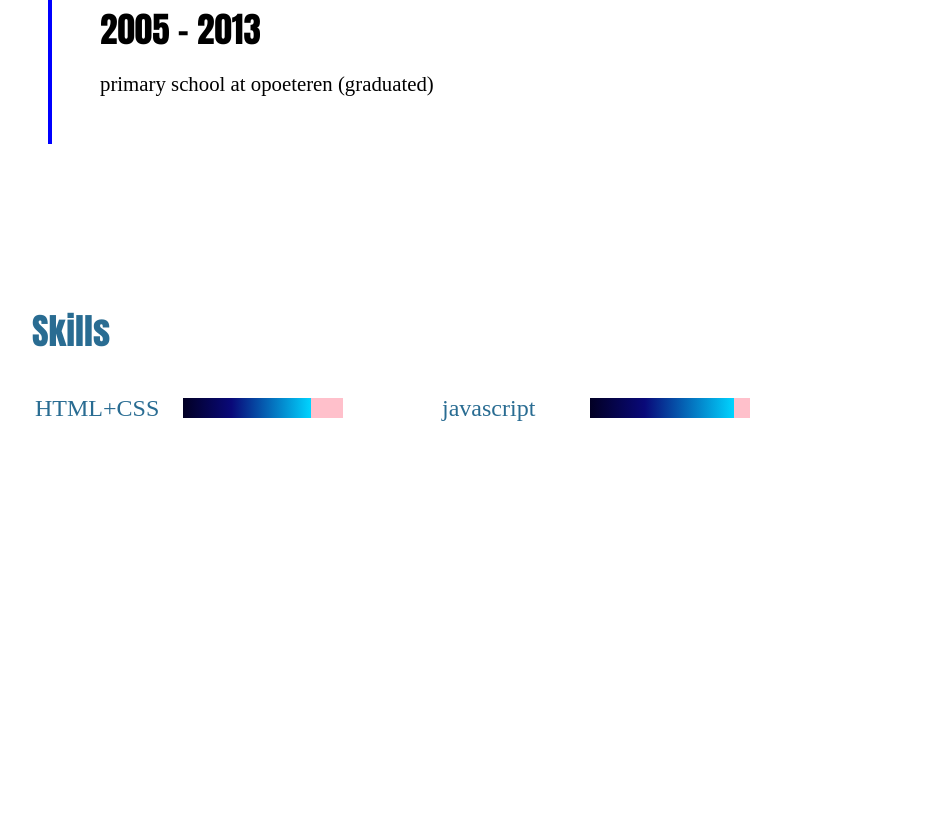
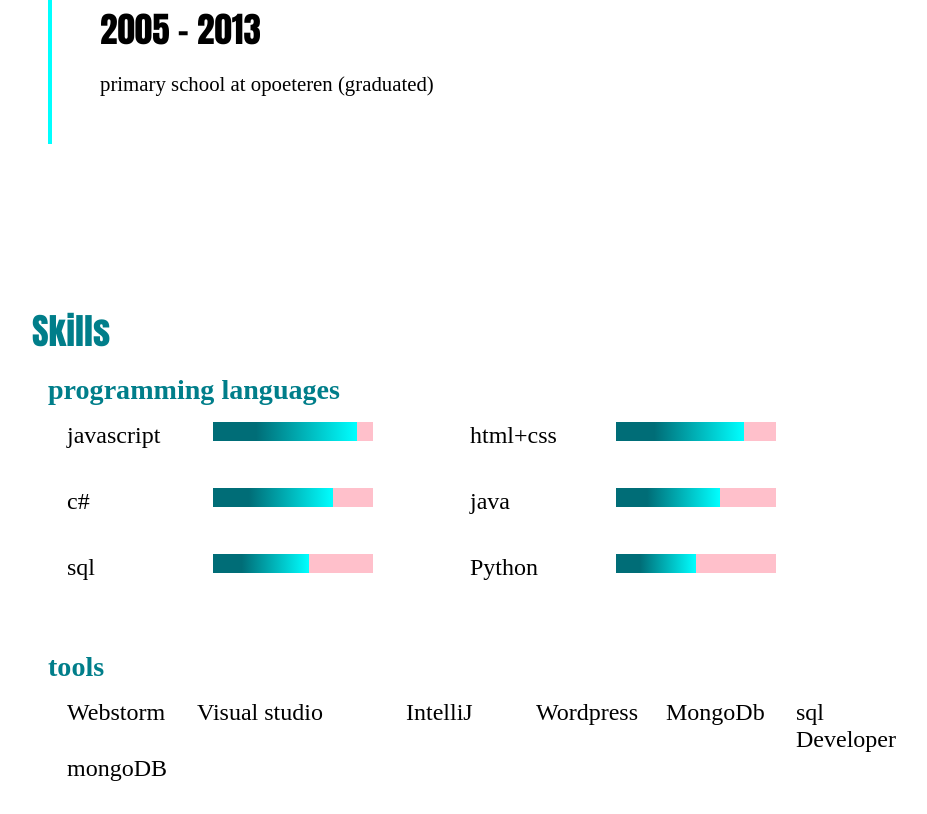
Before and after one commit to jordivhw/jordivhw.github.io, a plain HTML site: page index.html in a window 1280 px wide. Shown: the part 1706-2520 px from the top of the page, without its empty margins (272-1199 px from the left). Drawn offline with Linux system fonts and the light colour scheme.

Commit message:
added skills
adjusted color schema

```diff
--- a/index.css
+++ b/index.css
@@ -1,6 +1,10 @@
 @font-face {
     font-family: ThreeDimentionalFont;
     src: url("src/BEYONDCONTROL.ttf");
+}
+
+.clearfix {
+    clear: both;
 }
 
 html{
@@ -68,13 +72,17 @@ nav {
 
 .nav-item:hover {
     transition: all 0.8s ease;
-    color: #82AEB1;
-    border: 1px solid #93C6D6;
+    border: 1px solid aqua;
 }
 
 .nav-item a {
     text-decoration: none;
     color: aliceblue;
+}
+
+.nav-item a:hover {
+    transition: all 0.5s ease;
+    color: aqua;
 }
 
 .nav-item:visited {
@@ -100,7 +108,7 @@ nav {
     display: inline;
     position: fixed;
     top: 2rem;
-    color: whitesmoke;
+    color: aqua;
 }
 
 #cartoon-me {
@@ -116,7 +124,7 @@ nav {
     font-size: 1.5rem;
     min-height: 80vh;
     padding-top: 10rem;
-    color: #296c92;
+    color: #007e8a;
     position: relative;
     left: 1rem;
     margin-left: 0;
@@ -136,9 +144,6 @@ nav {
     margin: 1rem 1rem 0 0
 }
 
-.icons:hover {
-    background-color: #93C6D6;
-}
 
 #IconsSection {
     position: fixed;
@@ -170,7 +175,7 @@ nav {
     padding: 3em 2em 2em;
     position: relative;
     color: black;
-    border-left: 4px solid blue;
+    border-left: 4px solid aqua;
     left: 1rem;
     margin-left: 0;
 }
@@ -197,16 +202,26 @@ nav {
  }
 
 
-#skillsTable {
+.skillsTables {
     float: left;
+    color: black;
+    margin: 0.8rem 0 2rem 2rem;
 }
 
-#skillsTable tr td:nth-child(3){
+.skillsTables tr td:nth-child(3){
     padding-left: 5rem;
+}
+
+.typeSkill {
+    margin-left: 1rem;
 }
 
 table tr {
     height: 4rem;
+}
+
+table td {
+    float: left;
 }
 
 
@@ -224,7 +239,7 @@ table tr {
 
 .skillbar {
     height: 100%;
-    background: linear-gradient(90deg, rgba(2,0,36,1) 0%, rgba(9,9,121,1) 38%, rgba(0,212,255,1) 100%);
+    background: linear-gradient(90deg, rgba(0,109,119,1) 30%, rgba(0,255,255,1) 100%);
     float: left;
 }
 
@@ -235,3 +250,51 @@ table tr {
 #skillJavascript {
     width: 90%;
 }
+
+#skillJava {
+    width: 65%;
+}
+
+#skillC\# {
+    width: 75%;
+}
+
+#skillPython {
+    width: 50%;
+}
+
+#skillSql {
+    width: 60%;
+}
+
+
+
+
+
+
+
+
+
+
+
+
+
+
+
+
+/* change icon src on hover so they become blue*/
+#linkedin_icon:hover {
+    content: url("src/blue_linkedin_Icon.png");
+}
+
+#github_icon:hover {
+    content: url("src/blue_github+icon.png");
+}
+
+#facebook_icon:hover {
+    content: url("src/blue_facebook_Icon.png");
+}
+
+#instagram_icon:hover {
+    content: url("src/blue_instagram_Icon.png");
+}
--- a/index.html
+++ b/index.html
@@ -90,23 +90,74 @@
 
         <section id="Skills" class="categories">
             <h1 class="Titles-categories">Skills</h1>
-            <table id="skillsTable">
+
+                         <!--programming skills-->
+            <h3 class="typeSkill">programming languages</h3>
+            <table class="skillsTables">
                 <tr>
-                    <td><p class="skillTitles">HTML+CSS</p></td>
-                    <td>
-                        <div class="full_bars">
-                            <div class="skillbar" id="skillHtml"></div>
-                        </div>
-                    </td>
-
                     <td><p class="skillTitles">javascript</p></td>
                     <td>
                         <div class="full_bars">
                             <div class="skillbar" id="skillJavascript"></div>
                         </div>
                     </td>
+
+                    <td><p class="skillTitles">html+css</p></td>
+                    <td>
+                        <div class="full_bars">
+                            <div class="skillbar" id="skillHtml"></div>
+                        </div>
+                    </td>
+                </tr>
+
+                <tr>
+                    <td><p class="skillTitles">c#</p></td>
+                    <td>
+                        <div class="full_bars">
+                            <div class="skillbar" id="skillC#"></div>
+                        </div>
+                    </td>
+
+                    <td><p class="skillTitles">java</p></td>
+                    <td>
+                        <div class="full_bars">
+                            <div class="skillbar" id="skillJava"></div>
+                        </div>
+                    </td>
+                </tr>
+
+                <tr>
+                    <td><p class="skillTitles">sql</p></td>
+                    <td>
+                        <div class="full_bars">
+                            <div class="skillbar" id="skillSql"></div>
+                        </div>
+                    </td>
+
+                    <td><p class="skillTitles">Python</p></td>
+                    <td>
+                        <div class="full_bars">
+                            <div class="skillbar" id="skillPython"></div>
+                        </div>
+                    </td>
                 </tr>
             </table>
+            <div class="clearfix"></div>
+
+                                <!--tools skills-->
+            <h3 class="typeSkill">tools</h3>
+            <table class="skillsTables">
+                <tr>
+                    <td><p class="skillTitles">Webstorm</p></td>
+                    <td><p class="skillTitles">Visual studio</p></td>
+                    <td><p class="skillTitles">IntelliJ</p></td>
+                    <td><p class="skillTitles">Wordpress</p></td>
+                    <td><p class="skillTitles">MongoDb</p></td>
+                    <td><p class="skillTitles">sql Developer</p></td>
+                    <td><p class="skillTitles">mongoDB</p></t
+                </tr>
+            </table>
+<!--            <h3 class="typeSkill">Languages</h3>-->
 
 
         </section>
```
